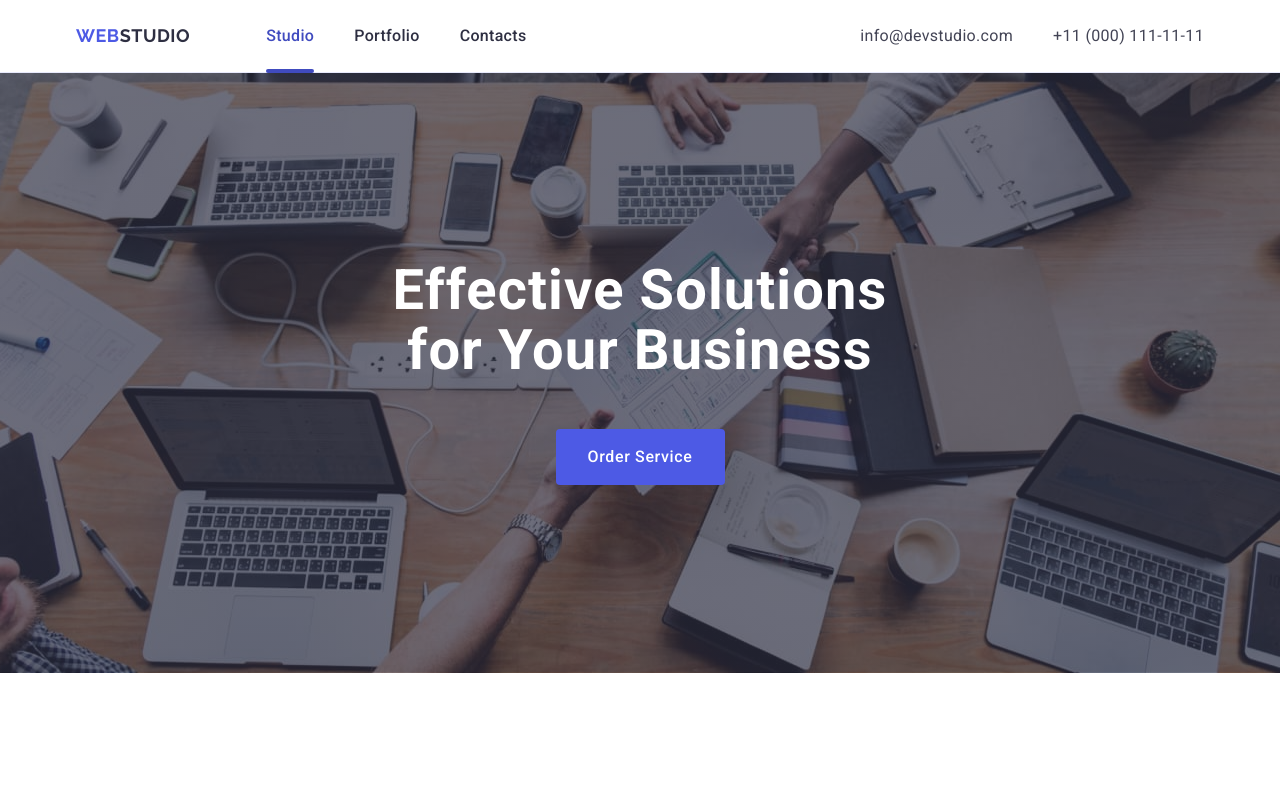
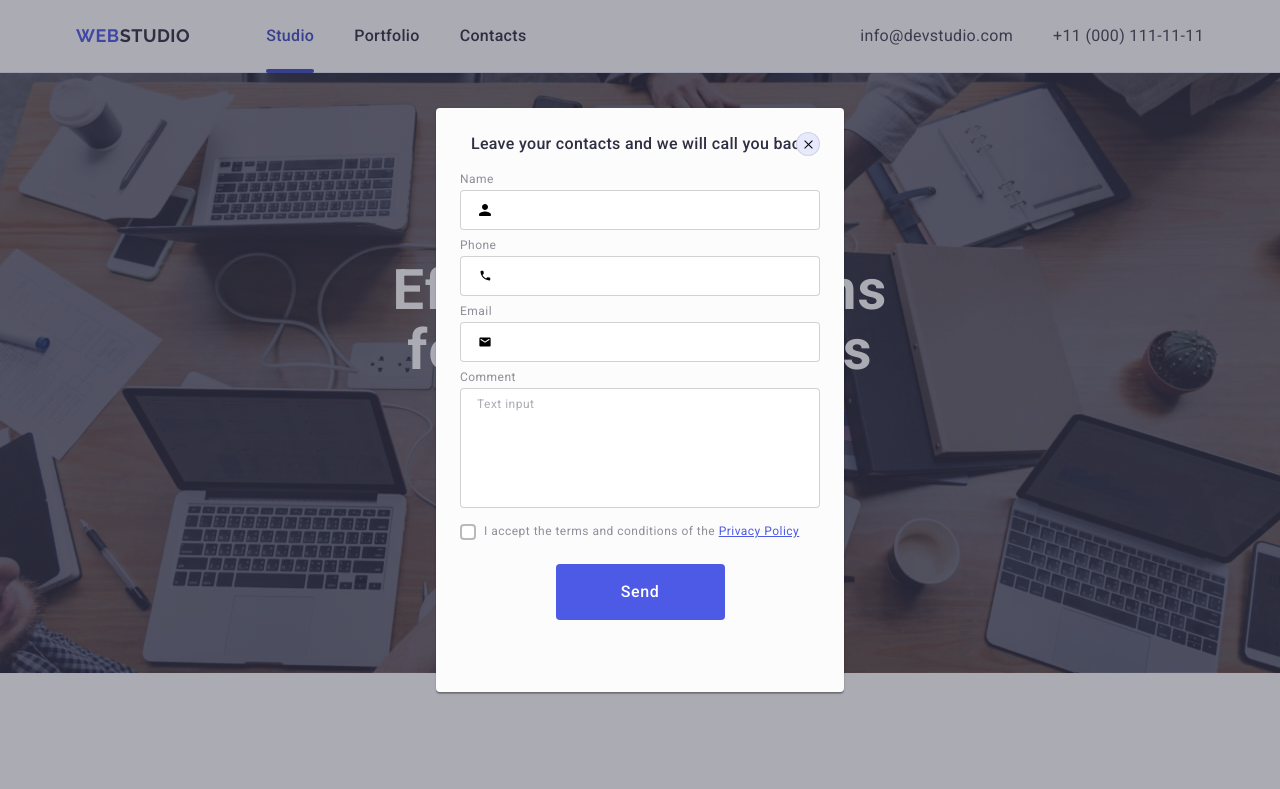
Before and after one commit to Dmytro4567/goit-markup-hw-05, a plain HTML site: page index.html in a window 1280 px wide. Shown: the top 789 px of the page. Drawn offline with nearby package versions, Linux system fonts and the light colour scheme.

Commit message:
update modal

```diff
--- a/css/styles.css
+++ b/css/styles.css
@@ -437,7 +437,7 @@ img {
     width: 264px;
 }
 
-.footer-social{
+.footer-social {
     margin-right: 80px;
 }
 
@@ -484,6 +484,7 @@ img {
 
 .footer-subscribe-form {
     display: flex;
+    gap: 24px;
 }
 
 .footer-subscribe-header {
@@ -494,7 +495,7 @@ img {
     margin-bottom: 16px;
 }
 
-.footer-subscribe-email{
+.footer-subscribe-email {
     border: 1px solid #ffffff;
     border-radius: 4px;
     width: 264px;
@@ -506,7 +507,6 @@ img {
     line-height: 2;
     letter-spacing: 0.04em;
     padding-left: 16px;
-    margin-right: 23px;
 }
 
 .footer-subscribe-email:focus {
@@ -517,7 +517,7 @@ img {
     color: #ffffff;
 }
 
-.footer-subscribe-button{
+.footer-subscribe-button {
     display: flex;
     justify-content: center;
     align-items: center;
@@ -542,7 +542,7 @@ img {
     background: #404BBF;
 }
 
-.footer-subscribe-icon{
+.footer-subscribe-icon {
     margin-left: 16px;
     fill: white;
 }
@@ -561,7 +561,7 @@ img {
 
     opacity: 0;
     pointer-events: none;
-    transition: opacity 250ms cubic-bezier(0.4, 0, 0.2, 1);
+    transition: opacity 250ms cubic-bezier(0.4, 0, 0.2, 1), visibility 250ms cubic-bezier(0.4, 0, 0.2, 1);
 }
 
 .modal-overlay.is-open {
@@ -570,20 +570,21 @@ img {
 }
 
 .modal {
-    display: flex;
-    flex-direction: column;
+    position: absolute;
+    top: 50%;
+    left: 50%;
+    transform: translate(-50%, -50%);
     padding: 24px;
     border-radius: 4px;
-    max-width: 408px;
-    max-height: 80%;
-
+    width: 408px;
+    min-height: 584px;
+    transition: transform 250ms cubic-bezier(0.4, 0, 0.2, 1);
     box-shadow: 0 1px 1px 0 rgba(0, 0, 0, 0.14), 0 1px 3px 0 rgba(0, 0, 0, 0.12), 0 2px 1px 0 rgba(0, 0, 0, 0.2);
     background: #fcfcfc;
     overflow-y: auto;
 }
 
 .modal-circle {
-    align-self: end;
     width: 24px;
     height: 24px;
     background-color: #e7e9fc;
@@ -592,10 +593,18 @@ img {
     display: flex;
     justify-content: center;
     align-items: center;
-    position: relative;
+    position: absolute;
+    top: 24px;
+    right: 24px;
     cursor: pointer;
-    flex-shrink: 0;
     margin-bottom: 24px;
+    padding: 0;
+    transition: background-color 250ms cubic-bezier(0.4, 0, 0.2, 1), border 250ms cubic-bezier(0.4, 0, 0.2, 1);
+}
+
+.modal-circle:hover, .modal-circle:focus {
+    background-color: #404bbf;
+    border: none;
 }
 
 .modal-circle::before,
--- a/index.html
+++ b/index.html
@@ -431,9 +431,9 @@
         </div>
     </div>
 </footer>
-<div class="modal-overlay">
+<div class="modal-overlay is-open">
     <div class="modal">
-        <div class="modal-circle"></div>
+        <button type="button" class="modal-circle"></button>
         <p class="modal-header">Leave your contacts and we will call you back</p>
         <form class="modal-form">
             <label class="modal-label" for="name">Name</label>
```
